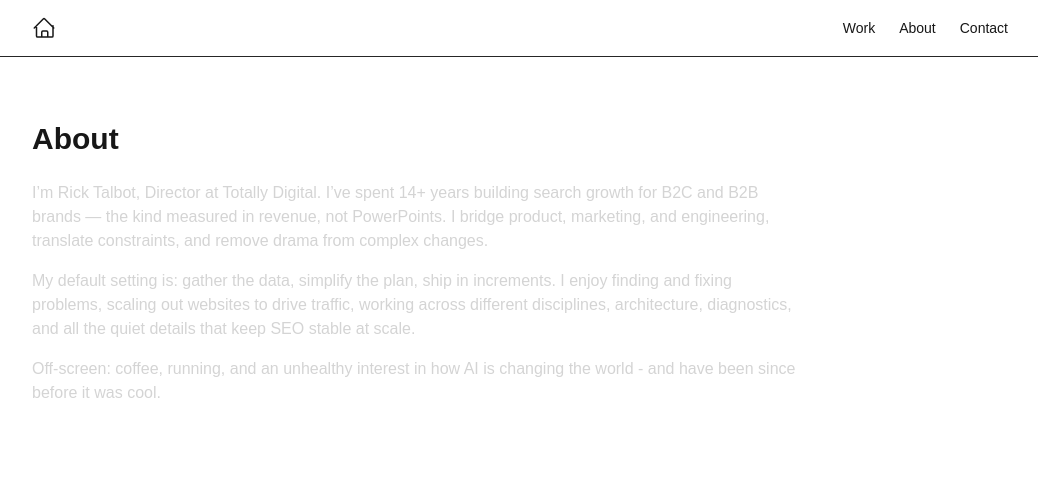
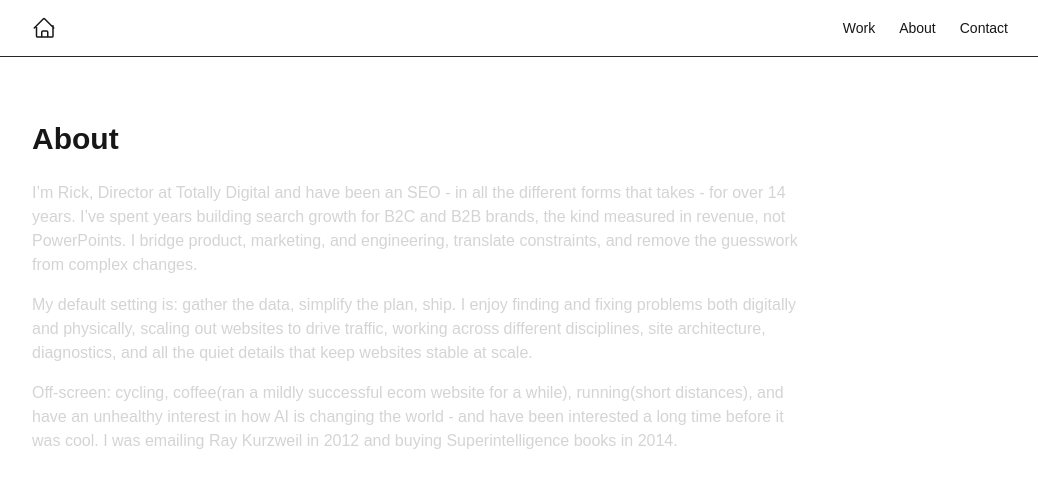
Before and after one commit to rht55/seo-site, a Next.js app: page /about in a window 1280 px wide. Shown: the top 488 px of the page, without its empty margins (120-1158 px from the left). Built offline with nearby package versions, Linux system fonts and the light colour scheme.

Commit message:
Update page.tsx

```diff
--- a/app/about/page.tsx
+++ b/app/about/page.tsx
@@ -3,20 +3,21 @@ export default function About() {
     <section className="py-16 max-w-3xl">
       <h1 className="text-3xl font-semibold">About</h1>
       <p className="mt-6 text-neutral-300">
-        I’m Rick Talbot, Director at Totally Digital. I’ve spent 14+ years
-        building search growth for B2C and B2B brands — the kind measured in
+        I’m Rick, Director at Totally Digital and have been an SEO - in all the
+        different forms that takes - for over 14 years. I’ve spent years
+        building search growth for B2C and B2B brands, the kind measured in
         revenue, not PowerPoints. I bridge product, marketing, and engineering,
-        translate constraints, and remove drama from complex changes.
+        translate constraints, and remove the guesswork from complex changes.
       </p>
       <p className="mt-4 text-neutral-300">
-        My default setting is: gather the data, simplify the plan, ship in
-        increments. I enjoy finding and fixing problems, scaling out websites
-        to drive traffic, working across different disciplines, architecture,
-        diagnostics, and all the quiet details that keep SEO stable at scale.
+        My default setting is: gather the data, simplify the plan, ship.
+        I enjoy finding and fixing problems both digitally and physically,
+        scaling out websites to drive traffic, working across different disciplines,
+        site architecture, diagnostics, and all the quiet details that keep websites stable at scale.
       </p>
       <p className="mt-4 text-neutral-300">
-        Off-screen: coffee, running, and an unhealthy interest in how AI is
-        changing the world - and have been since before it was cool.
+        Off-screen: cycling, coffee(ran a mildly successful ecom website for a while), running(short distances), and have an unhealthy interest in how AI is
+        changing the world - and have been interested a long time before it was cool. I was emailing Ray Kurzweil in 2012 and buying Superintelligence books in 2014.
       </p>
     </section>
   );
```
